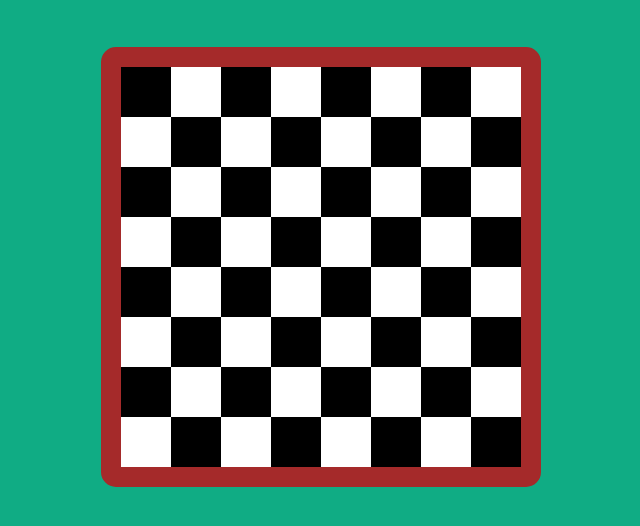
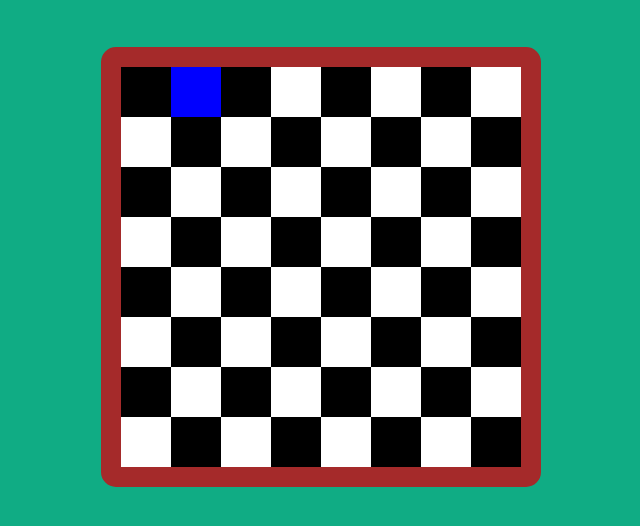
Before and after one commit to apaajaa22/b22-html-1, a website: page index.html in a window 1280 px wide. In both pictures the pointer is over the element 515 px from the left and 182 px from the top of the page. Shown: the part 90-616 px from the top of the page, without its empty margins (319-959 px from the left). Drawn offline with Linux system fonts and the light colour scheme.

Commit message:
Update style.css

```diff
--- a/style.css
+++ b/style.css
@@ -1,4 +1,3 @@
-html,
 body {
     margin: 0px 0px;
     background-color: #10ac84;
@@ -17,15 +16,18 @@ h1 {
     display: grid;
     grid-template-columns: 50px 50px 50px 50px 50px 50px 50px 50px;
     grid-template-rows: 50px 50px 50px 50px 50px 50px 50px 50px;
-    place-items: center;
     border-radius: 15px;
 }
 .box {
     width: 50px;
     height: 50px;
 }
+
 .white {
     background-color: white;
+}
+.white:hover {
+    background-color: blue;
 }
 
 .black {
```
